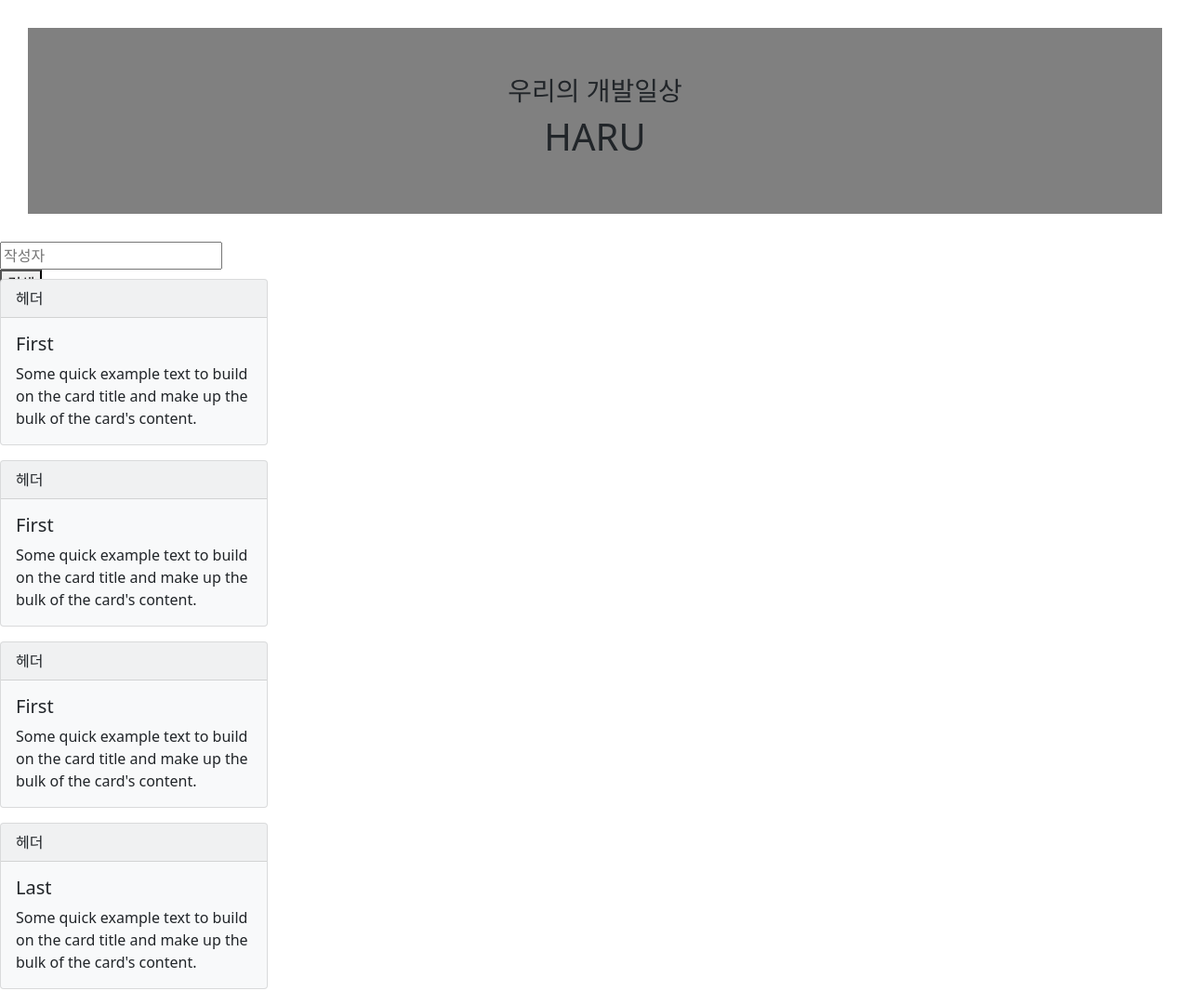
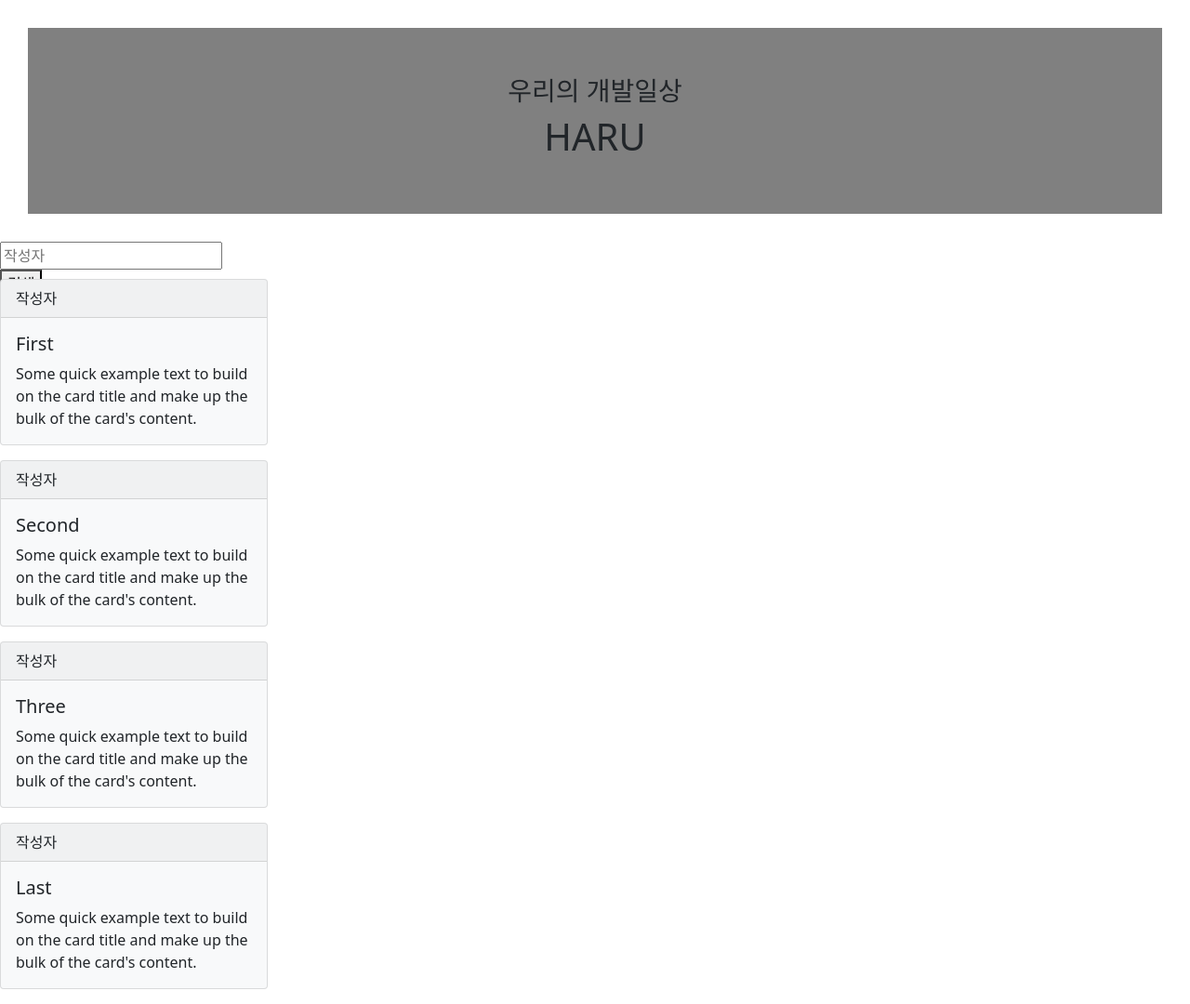
Before and after one commit to jiooong/Haru, a Python web app: template templates/index.html in a window 1280 px wide. Shown: the whole page at 93% size. Run offline with Jinja, Linux system fonts and the light colour scheme; the template is opened without the code that fills it, so the values that code supplies are empty.

Commit message:
작성자 추가

```diff
--- a/templates/index.html
+++ b/templates/index.html
@@ -18,7 +18,6 @@
       integrity="sha384-MrcW6ZMFYlzcLA8Nl+NtUVF0sA7MsXsP1UyJoMp4YLEuNSfAP+JcXn/tWtIaxVXM"
       crossorigin="anonymous"
     ></script>
-
 
     <title>HARU</title>
 
@@ -62,7 +61,7 @@
 
     <div class="harubody">
       <div class="card text-dark bg-light mb-3" style="max-width: 18rem">
-        <div class="card-header">헤더</div>
+        <div class="card-header">작성자</div>
         <div class="card-body">
           <h5 class="card-title">First</h5>
           <p class="card-text">
@@ -73,9 +72,9 @@
       </div>
 
       <div class="card text-dark bg-light mb-3" style="max-width: 18rem">
-        <div class="card-header">헤더</div>
+        <div class="card-header">작성자</div>
         <div class="card-body">
-          <h5 class="card-title">First</h5>
+          <h5 class="card-title">Second</h5>
           <p class="card-text">
             Some quick example text to build on the card title and make up the
             bulk of the card's content.
@@ -84,9 +83,9 @@
       </div>
 
       <div class="card text-dark bg-light mb-3" style="max-width: 18rem">
-        <div class="card-header">헤더</div>
+        <div class="card-header">작성자</div>
         <div class="card-body">
-          <h5 class="card-title">First</h5>
+          <h5 class="card-title">Three</h5>
           <p class="card-text">
             Some quick example text to build on the card title and make up the
             bulk of the card's content.
@@ -95,7 +94,7 @@
       </div>
 
       <div class="card text-dark bg-light mb-3" style="max-width: 18rem">
-        <div class="card-header">헤더</div>
+        <div class="card-header">작성자</div>
         <div class="card-body">
           <h5 class="card-title">Last</h5>
           <p class="card-text">
@@ -104,5 +103,6 @@
           </p>
         </div>
       </div>
-
     </div>
+  </body>
+</html>
```
